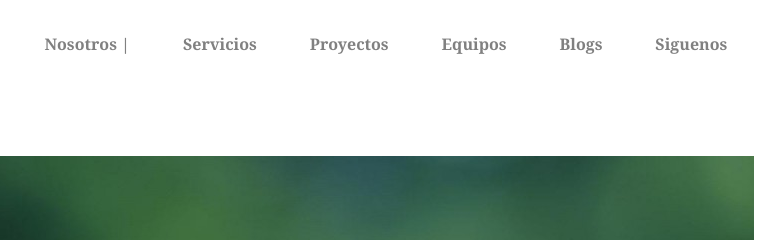
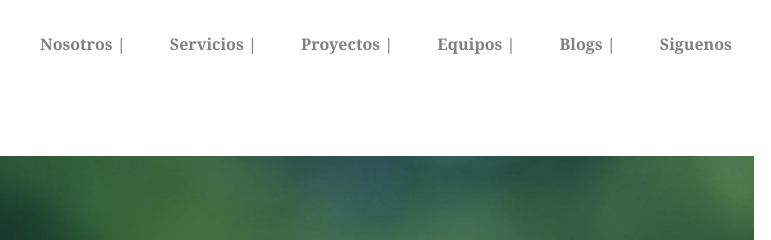
Before and after one commit to tamaraph/comunidad-sostenible, a plain HTML site: page comunidad-sostenible/index.html in a window 1280 px wide. Shown: the top 240 px of the page, 444-1215 px from the left. Drawn offline with nearby package versions, Linux system fonts and the light colour scheme.

Commit message:
Actualizacion de nav-bar.

```diff
--- a/comunidad-sostenible/index.html
+++ b/comunidad-sostenible/index.html
@@ -21,16 +21,16 @@
 									<a class="nav-link" href="#Nosotros">Nosotros <span class="sr-only"> |</span></a>
 								</li>
 								<li class="nav-item">
-									<a class="nav-link" href="#Servicios">Servicios</a>
+									<a class="nav-link" href="#Servicios">Servicios <span class="sr-only"> |</span></a>
 								</li>
 								<li class="nav-item">
-									<a class="nav-link" href="#Proyectos">Proyectos </a>
+									<a class="nav-link" href="#Proyectos">Proyectos <span class="sr-only"> |</span></a>
 								</li>
 								<li class="nav-item">
-									<a class="nav-link" href="#Equipos">Equipos </a>
+									<a class="nav-link" href="#Equipos">Equipos <span class="sr-only"> |</span></a>
 								</li>
 								<li class="nav-item">
-									<a class="nav-link" href="#Blogs">Blogs </a>
+									<a class="nav-link" href="#Blogs">Blogs <span class="sr-only"> |</span></a>
 								</li>
 								<li class="nav-item">
 									<a class="nav-link" href="#Siguenos"> Siguenos</a>
```
